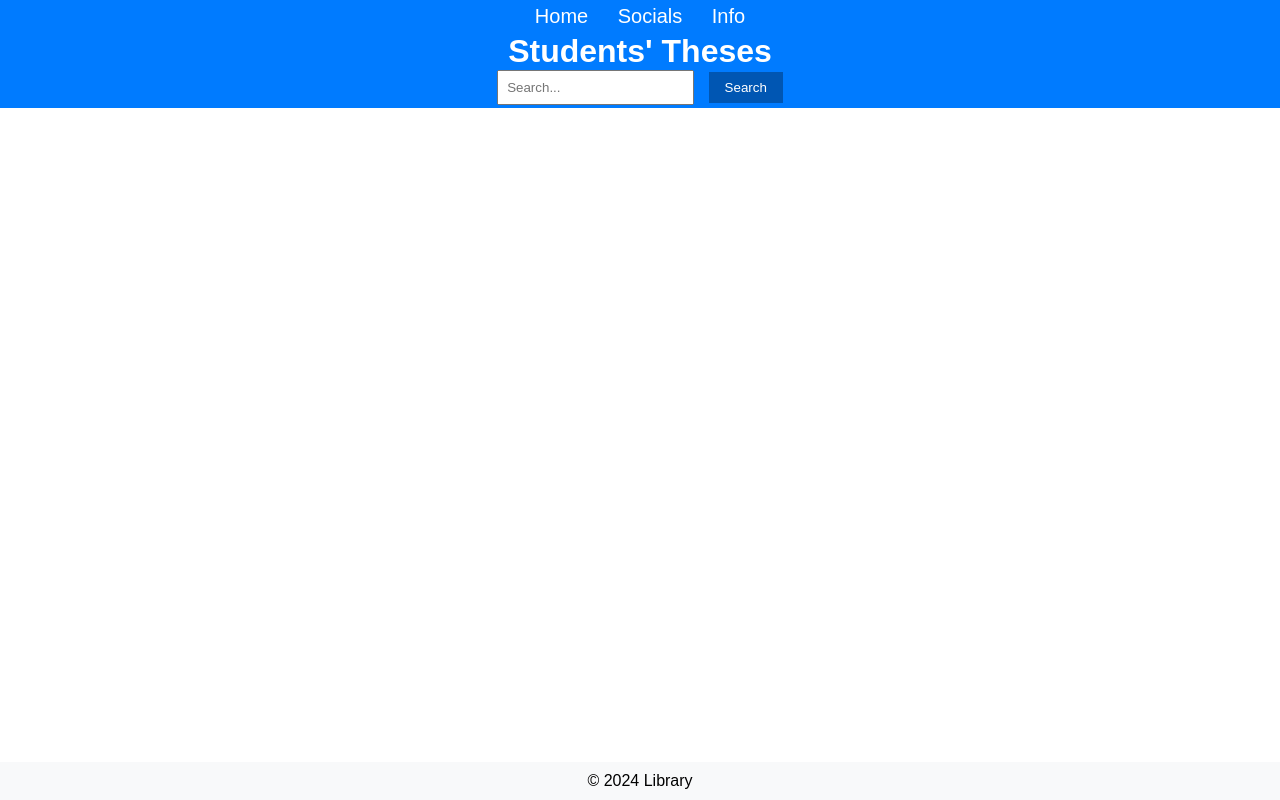
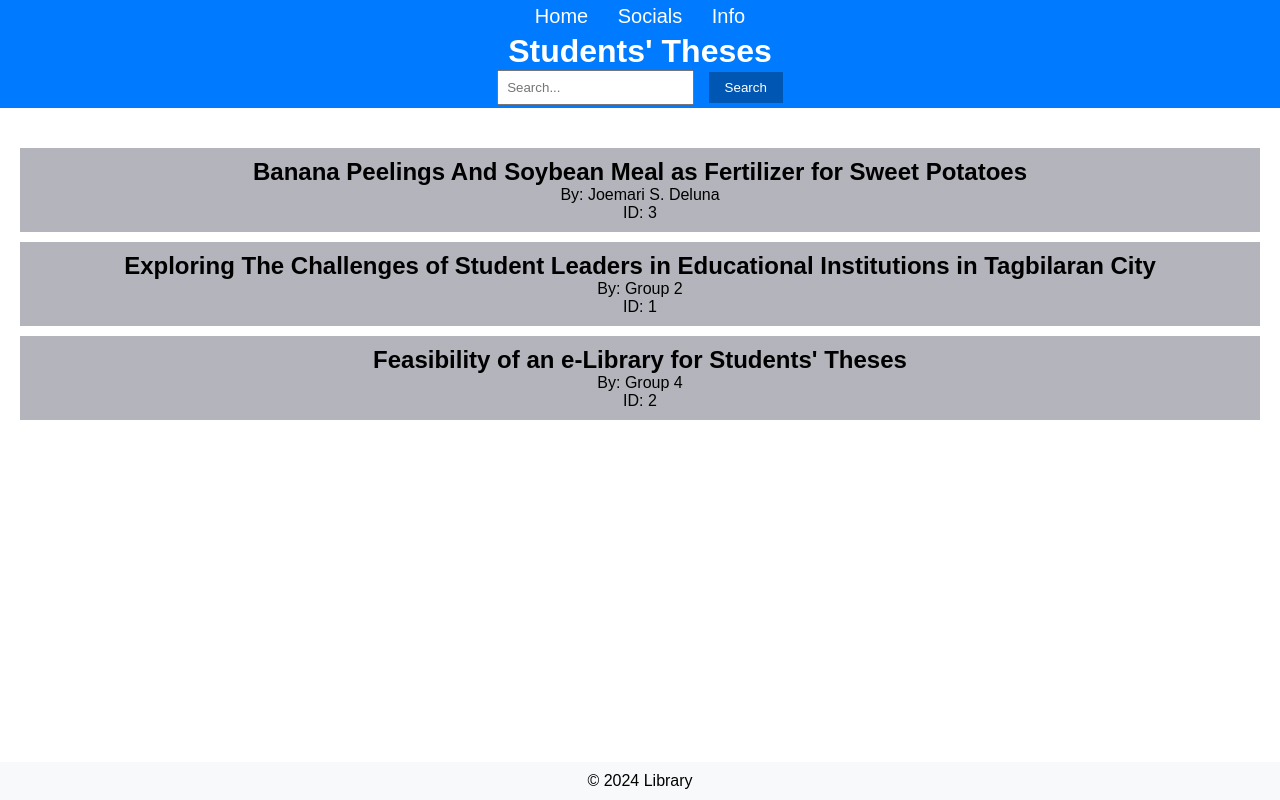
Before and after one commit to Awssassin/Awssassin.github.io, a plain HTML site: page index.html in a window 1280 px wide. Drawn offline with Linux system fonts and the light colour scheme.

Commit message:
added separate JSON file

```diff
--- /dev/null
+++ b/entries.json
@@ -0,0 +1,22 @@
+ [
+    {
+    "title": "Exploring The Challenges of Student Leaders in Educational Institutions in Tagbilaran City",
+    "author": "Group 2",
+    "link": "llama.png",
+    "id": 1
+    },
+
+    {
+    "title": "Feasibility of an e-Library for Students' Theses",
+    "author": "Group 4",
+    "link": "test",
+    "id": 2
+    },
+
+    {
+    "title": "Banana Peelings And Soybean Meal as Fertilizer for Sweet Potatoes",
+    "author": "Joemari S. Deluna",
+    "link": "BananaPeelingsandSoybeanMealasFertilizerforSweetPotatoes.pdf",
+    "id": 3
+    }
+]
--- a/index.html
+++ b/index.html
@@ -5,7 +5,7 @@
     <meta name="viewport" content="width=device-width, initial-scale=1.0">
     <title>Students' Theses Library</title>
     <link rel="stylesheet" href="library.css">
-    <script src="library.js"></script>
+    <script src="script.js"></script>
 </head>
 <body>
     <header>
--- /dev/null
+++ b/script.js
@@ -0,0 +1,27 @@
+function search() {
+    var searchTerm = document.getElementById("searchInput").value;
+    fetch('entries.json') //fetches JSON objects
+        .then(response => response.json())
+        .then(entries => {
+            var searchResults = entries.filter(
+            function(entries) {
+                return entries.title.toLowerCase().includes(searchTerm.toLowerCase()) || entries.author.toLowerCase().includes(searchTerm.toLowerCase());
+            }
+        );
+        searchResults.sort((a, b) => (a.title > b.title ? 1 : -1)); //sorts alphabetically
+        var searchResultsContainer = document.getElementById("searchResults");
+        searchResultsContainer.innerHTML = ""; // Clear previous search results
+
+        if (searchResults.length > 0) {
+            searchResults.forEach(function(entries) {
+                var bookDiv = document.createElement("div");
+                bookDiv.innerHTML = "<h2><a href=\""+entries.link+"\">" + entries.title + "</a></h2><p>By: " + entries.author + "</p><p>ID: " + entries.id + "</p>";
+                searchResultsContainer.appendChild(bookDiv);
+            });
+        } else {
+            searchResultsContainer.innerHTML = "<center><p>No results found.</p></center>";
+        }
+    })
+        .catch(error => console.error("Error fetching JSON data:", error));
+}
+document.addEventListener("DOMContentLoaded", search);
```
